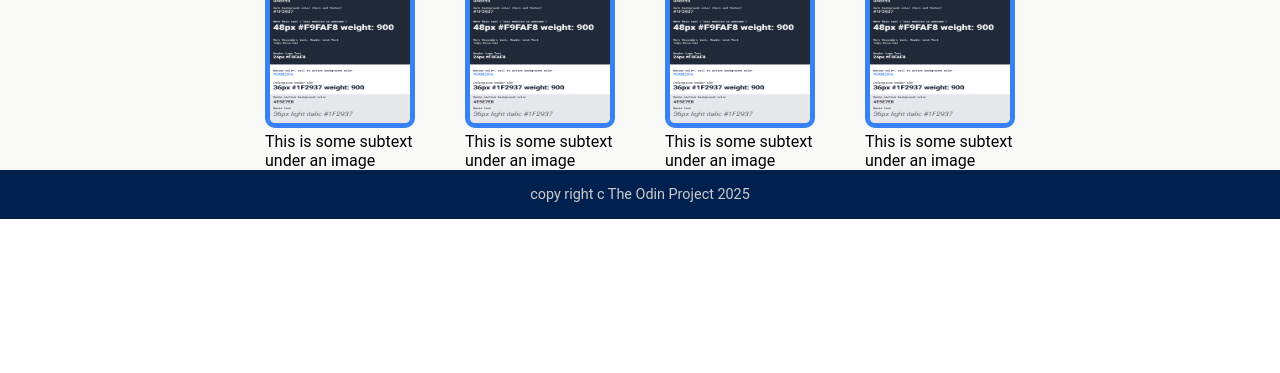
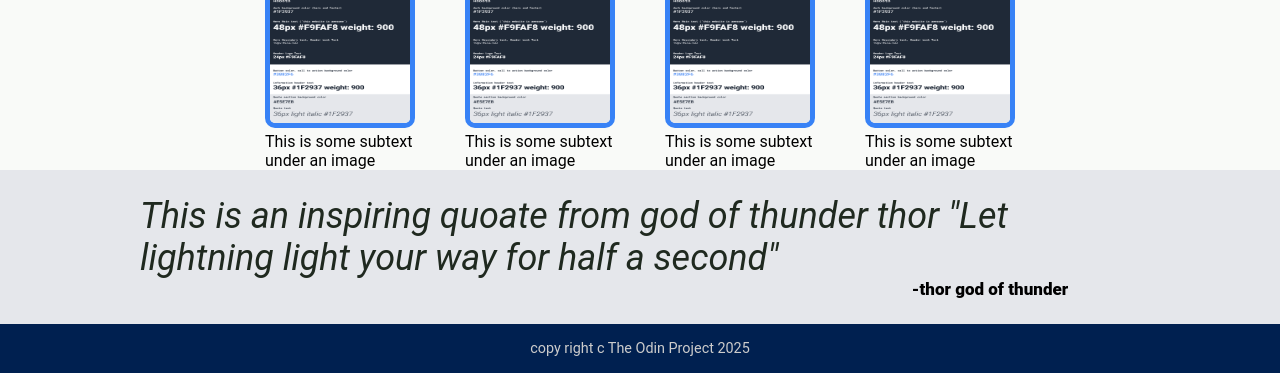
Before and after one commit to Dantedanette0/Project-Landing-Page, a plain HTML site: page index.html in a window 1280 px wide. Shown: the part 601-974 px from the top of the page. Before the commit the page ends 820 px from the top, so only its background shows below. Drawn offline with Linux system fonts and the light colour scheme.

Commit message:
quate section done

```diff
--- a/index.html
+++ b/index.html
@@ -48,7 +48,10 @@
     </div>
 
     </div>
-    <div class="thor"></div>
+    <div class="thor">
+        <p class="quoate">This is an inspiring quoate from god of thunder thor "Let lightning light your way for half a second"</p>
+        <p class="quoatee">-thor god of thunder</p>
+    </div>
     <div class="sign"></div>
     <div class="footer">copy right c The Odin Project 2025</div>
 </body>
--- a/style.css
+++ b/style.css
@@ -119,7 +119,25 @@ img {
 
 /* 5) Thor section – no styles yet */
 .thor {
-  /* empty for now */
+  display: flex;
+  flex-direction: column;
+  background-color: #E5E7EB;
+  justify-content: center;
+  align-items: center;
+  padding: 25px;
+}
+
+.thor .quoate{
+  font-size: 36px;
+  color: #1f291f;
+  font-style: italic;
+  width: 1000px;
+}
+
+.thor .quoatee{
+  font-size: 17px;
+  font-weight: 800;
+  margin-left: 700px;
 }
 
 /* 6) Sign section – no styles yet */
```
